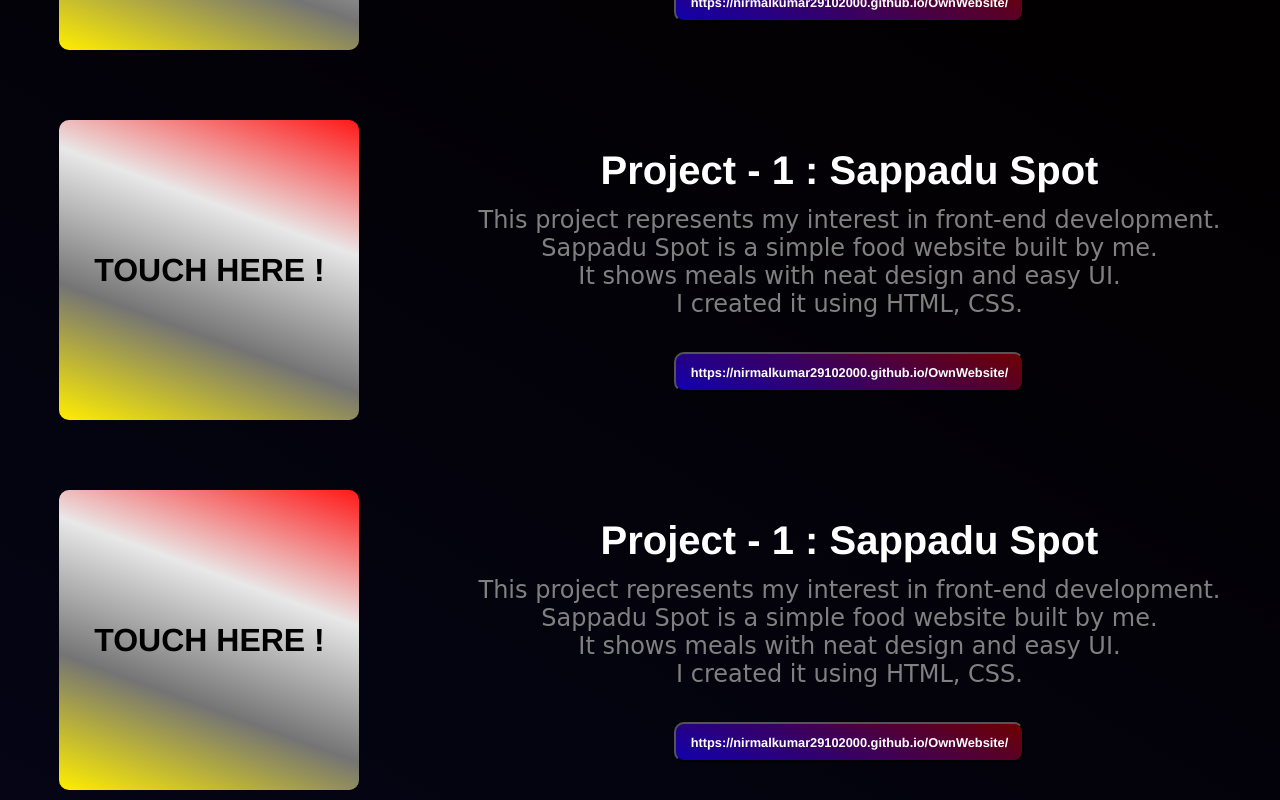
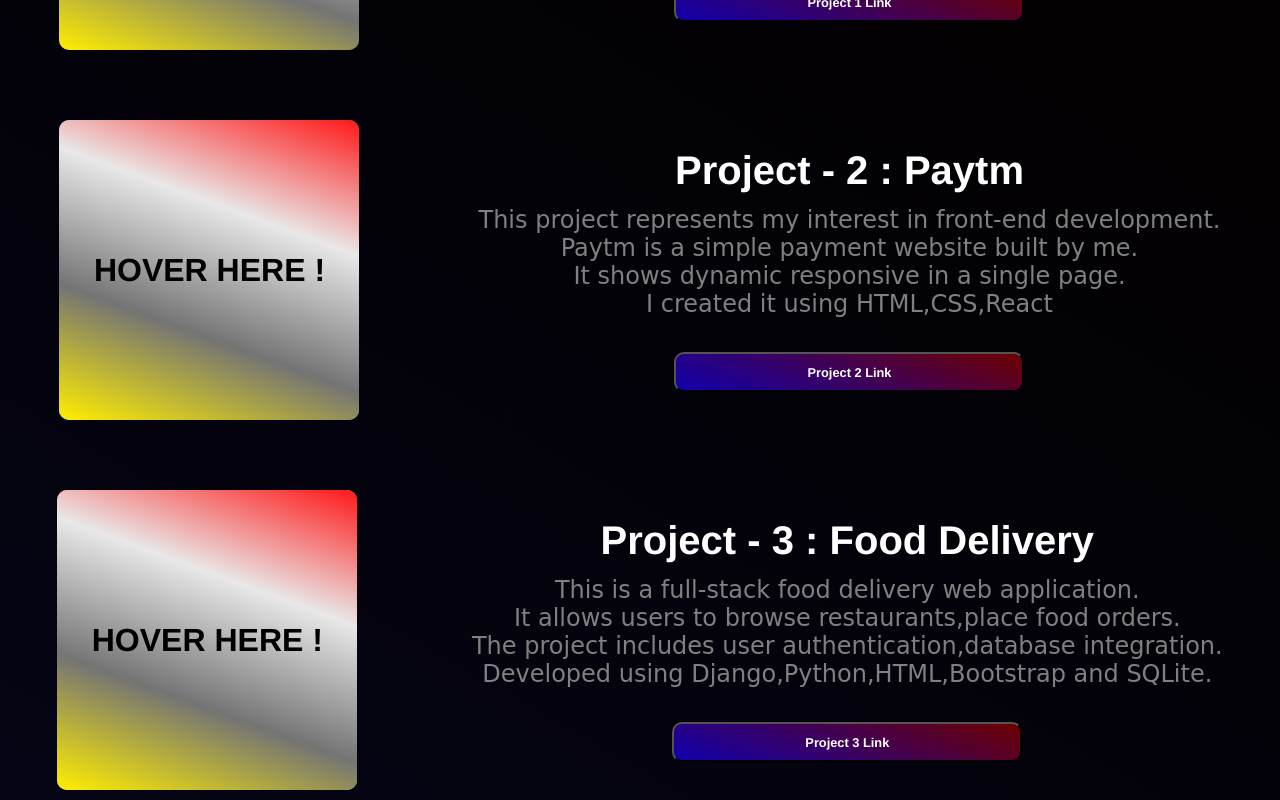
Before and after one commit to Nirmalkumar29102000/portfolio, a plain HTML site: page index.html in a window 1280 px wide. Shown: the part 2740-3540 px from the top of the page. Drawn offline with Linux system fonts and the light colour scheme.

Commit message:
Updated portfolio project with new images and project details

```diff
--- a/index.css
+++ b/index.css
@@ -354,7 +354,6 @@
             width: 300px;
             height: 300px;
             border-radius: 10px;
-            background-image:url(./b8.jpg);
             background-size: 100% 100%;
             transition: transform 1.5s;
             transform-style: preserve-3d;
--- a/index.html
+++ b/index.html
@@ -165,8 +165,8 @@
 <h2 id="project" style="width: 180px;font-family: fantasy;">PROJECTS</h2>
 <div class="projects">
   <div class="project1">
-    <div>
-        <div>TOUCH HERE !</div>
+    <div style="background-image:url(./b8.jpg);">
+        <div>HOVER HERE !</div>
     </div>
     <div>
     <h5>Project - 1 : Sappadu Spot</h5>
@@ -174,33 +174,33 @@
        Sappadu Spot is a simple food website built by me.<br>
        It shows meals with neat design and easy UI.<br>
        I created it using HTML, CSS.</p><br>
-    <button><a href="https://nirmalkumar29102000.github.io/OwnWebsite/">https://nirmalkumar29102000.github.io/OwnWebsite/</a></button>
+    <button><a href="https://nirmalkumar29102000.github.io/Ownwebsite/">Project 1 Link</a></button>
     </div>
   </div>
   <div class="project1">
-    <div>
-        <div>TOUCH HERE !</div>
+    <div style="background-image:url(./paytm.jpg);">
+        <div>HOVER HERE !</div>
     </div>
     <div>
-    <h5>Project - 1 : Sappadu Spot</h5>
+    <h5>Project - 2 : Paytm</h5>
     <p>This project represents my interest in front-end development.<br>
-       Sappadu Spot is a simple food website built by me.<br>
-       It shows meals with neat design and easy UI.<br>
-       I created it using HTML, CSS.</p><br>
-    <button><a href="https://nirmalkumar29102000.github.io/OwnWebsite/">https://nirmalkumar29102000.github.io/OwnWebsite/</a></button>
+       Paytm is a simple payment website built by me.<br>
+       It shows dynamic responsive in a single page.<br>
+       I created it using HTML,CSS,React</p><br>
+    <button><a href="https://react-paytmss.vercel.app/">Project 2 Link</a></button>
     </div>
   </div>
   <div class="project1">
-    <div>
-        <div>TOUCH HERE !</div>
+    <div style="background-image:url(./food_delivery.jpg);">
+        <div>HOVER HERE !</div>
     </div>
     <div>
-    <h5>Project - 1 : Sappadu Spot</h5>
-    <p>This project represents my interest in front-end development.<br>
-       Sappadu Spot is a simple food website built by me.<br>
-       It shows meals with neat design and easy UI.<br>
-       I created it using HTML, CSS.</p><br>
-    <button><a href="https://nirmalkumar29102000.github.io/OwnWebsite/">https://nirmalkumar29102000.github.io/OwnWebsite/</a></button>
+    <h5>Project - 3 : Food Delivery</h5>
+<p>This is a full-stack food delivery web application.<br>
+   It allows users to browse restaurants,place food orders.<br>
+   The project includes user authentication,database integration.<br>
+   Developed using Django,Python,HTML,Bootstrap and SQLite.</p><br>
+    <button><a href="https://nirmalkumar29102000.github.io/OwnWebsite/">Project 3 Link</a></button>
     </div>
     </div>
   </div>
```
Also changed, not shown: food_delivery.jpg (added), myphto1.jpg (deleted), paytm.jpg (added), 2 other files.
